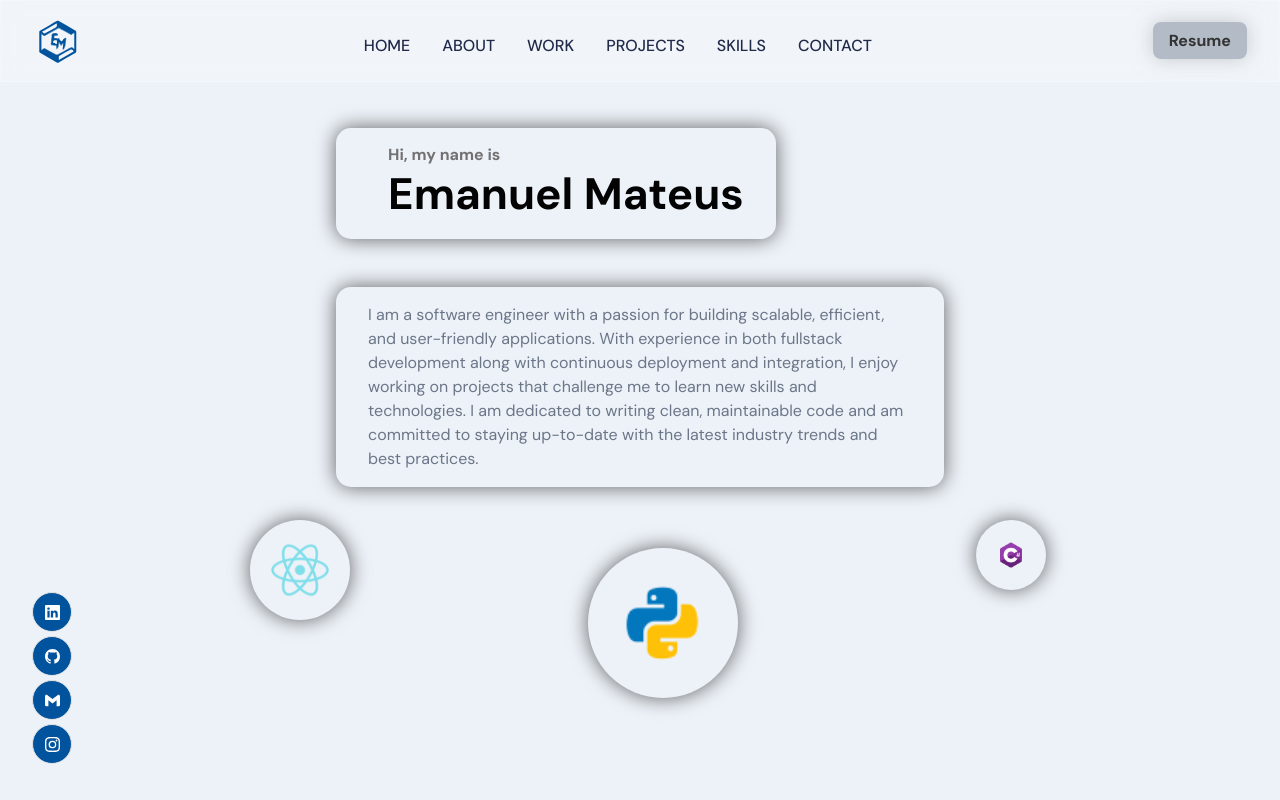
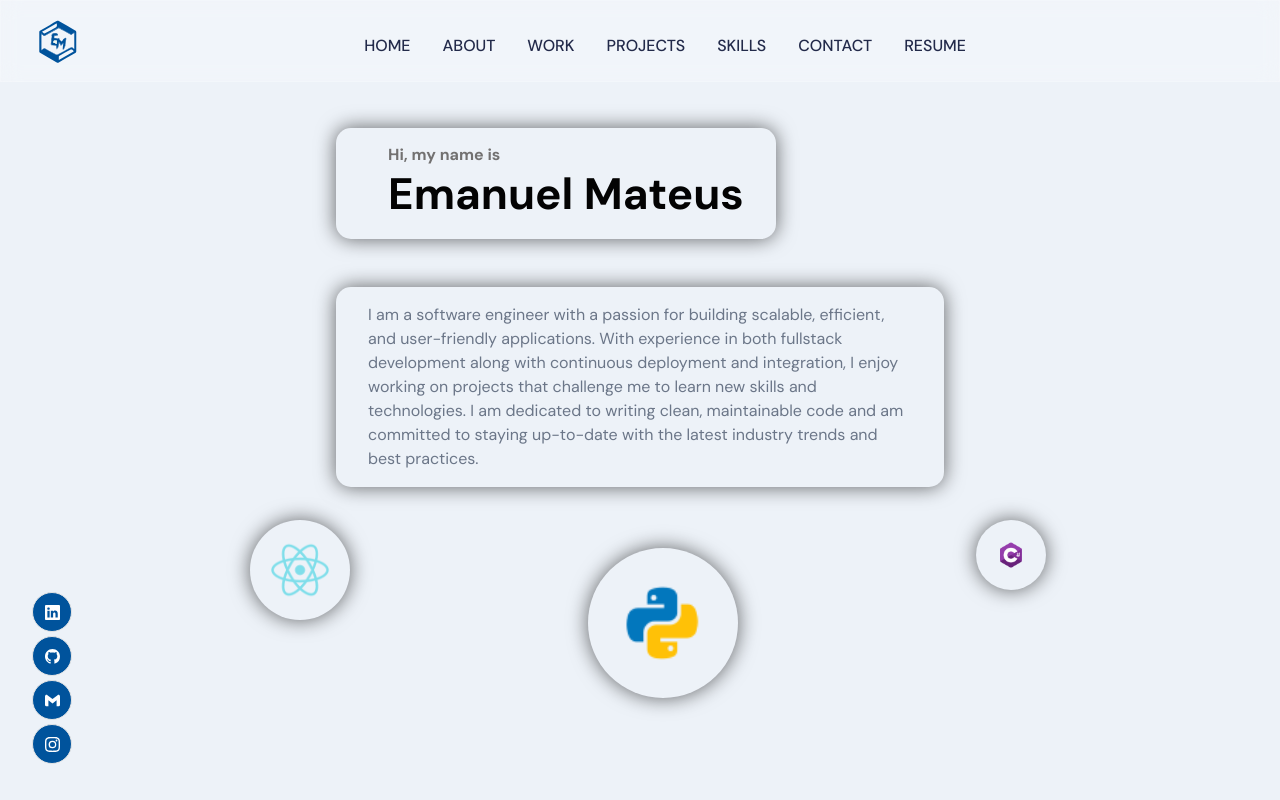
Before and after one commit to Mateuse/emateus_portfolio, a React (Create React App) app: page / in a window 1280 px wide. Shown: the top 800 px of the page. Built offline with nearby package versions, Linux system fonts and the light colour scheme; the HTML template or start-up script is replaced by a standard one.

Commit message:
fix mobile navbar

```diff
--- a/src/components/Navbar/Navbar.scss
+++ b/src/components/Navbar/Navbar.scss
@@ -102,8 +102,7 @@
         justify-content: flex-end;
         align-items: flex-end;
         flex-direction: column;
-        background: url('../../assets/bgWhite.png');
-        background-color: var(--white-color);
+        background-color: var(--opposite-primary-color);
         background-size: cover;
         background-repeat: repeat;
 
@@ -131,7 +130,7 @@
                 margin: 1rem;
 
                 a {
-                    color: var(--gray-color);
+                    color: var(--white-color);
                     text-decoration: none;
                     font-size: 1rem;
                     text-transform: uppercase;
@@ -155,10 +154,3 @@
         display: none
     }
 }
-
-.app__navbar-resume {
-    display: flex;
-    justify-content: center;
-    align-items: center;
-
-}
--- a/src/components/Navbar/Navbar.tsx
+++ b/src/components/Navbar/Navbar.tsx
@@ -6,7 +6,7 @@ import './Navbar.scss';
 import images from '../../constants/images';
 import text from '../../constants/text';
 
-const links = ["home", "about", "work", "projects", "skills", "contact"];
+const links = ["home", "about", "work", "projects", "skills", "contact",];
 
 const Navbar = () => {
    const [toggle, setToggle] = useState(false);
@@ -23,6 +23,10 @@ const Navbar = () => {
                     <a href={`#${item}`}>{item}</a>
                 </li>
             ))}
+            <li className="app__flex p-text">
+                <div />
+                <a href="resume/resume.pdf" download={`${text.name.replace(/\s+/g, "_")}_resume`}>Resume</a>
+            </li>
         </ul>
         <div className="app__navbar-menu">
                 <HiMenuAlt4 onClick={() => setToggle(true)} />
@@ -40,12 +44,12 @@ const Navbar = () => {
                                     <a href={`#${item}`} onClick={() => setToggle(false)}>{item}</a>
                                 </li>
                             ))}
+                            <li className="app_flex p-text">
+                                <a href="resume/resume.pdf" download={`${text.name.replace(/\s+/g, "_")}_resume`}>Resume</a>
+                            </li>
                         </ul>
                     </motion.div>
                 )}
-        </div>
-        <div className="app__navbar-resume">
-            <a className="link-btn" href="resume/resume.pdf" download={`${text.name.replace(/\s+/g, "_")}_resume`}>Resume</a>
         </div>
     </nav>
   )
--- a/src/constants/text.ts
+++ b/src/constants/text.ts
@@ -99,7 +99,7 @@ const projects = [
         name: "Personal Website",
         description: "My Personal Portfolio built to showcase my work in a more fun way than a resume :)",
         technologies: ["React", "SCSS"],
-        github: "https://github.com/Mateuse/Portfolio"
+        github: "https://github.com/Mateuse/Portfolio/tree/code"
     }
 ]
 
--- a/src/container/Footer/Footer.scss
+++ b/src/container/Footer/Footer.scss
@@ -1,4 +1,4 @@
-#footer {
+#contact {
     position: relative;
 }
 
--- a/src/container/Footer/Footer.tsx
+++ b/src/container/Footer/Footer.tsx
@@ -6,7 +6,7 @@ import text from '../../constants/text';
 const Footer = () => {
     const looking = true;
     return (
-        <div id="footer">
+        <div id="contact">
             <h2 className="head-text">Get In Touch</h2>
             <div className="app__footer-content">
                 <p>{looking ? text.newOpportunities : text.notLooking}</p>
```
